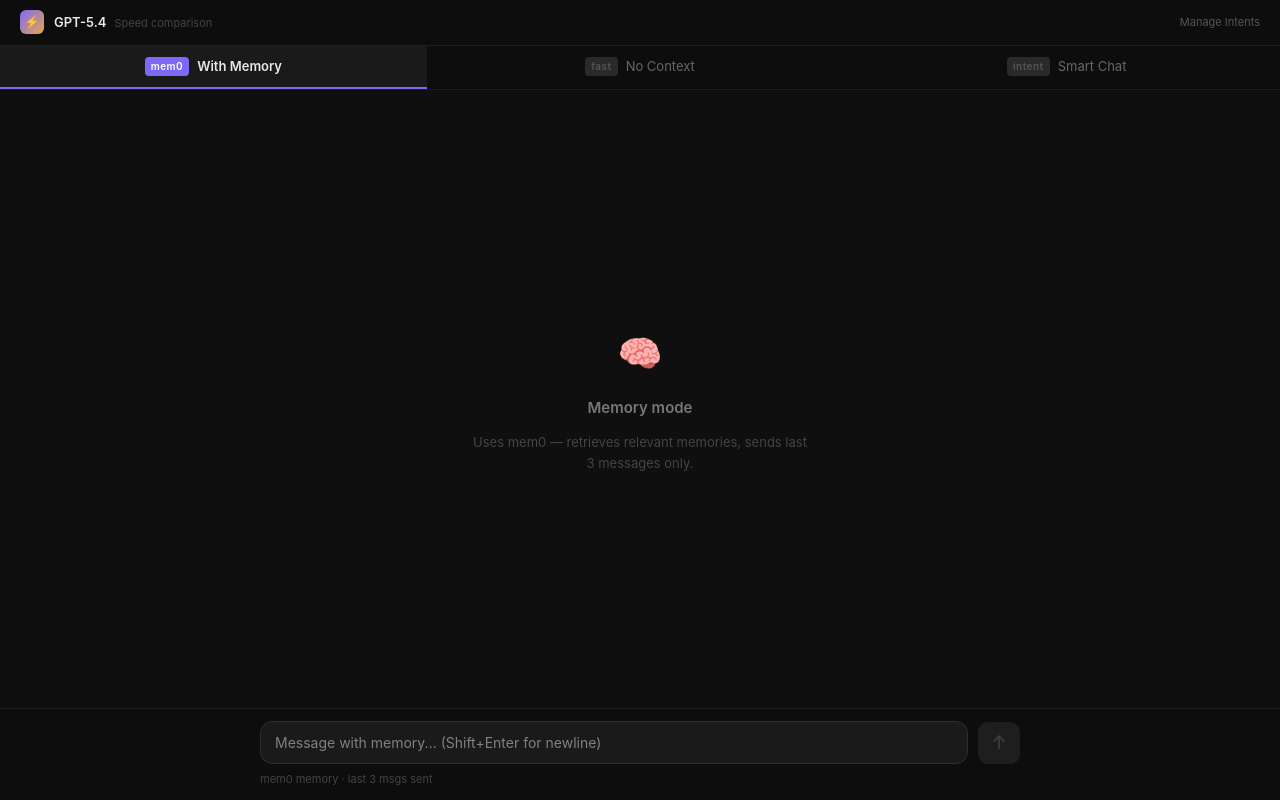
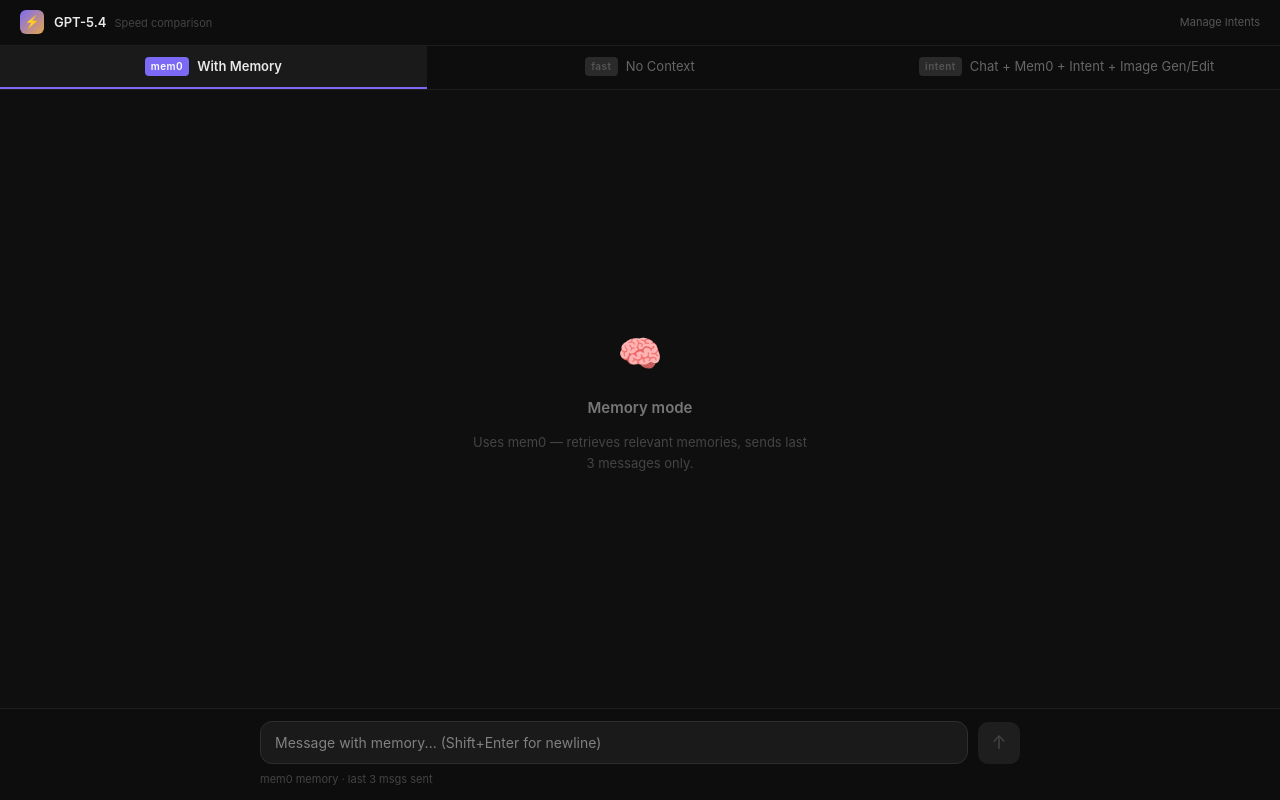
Before and after one commit to ahmad-44/test-llm-speed-with-without-context, a Next.js app: page / in a window 1280 px wide. Built offline with nearby package versions, Linux system fonts and the light colour scheme.

Commit message:
Rename Smart Chat tab to Chat + Mem0 + Intent + Image Gen/Edit

```diff
--- a/app/page.tsx
+++ b/app/page.tsx
@@ -880,7 +880,7 @@
       <div style={{ display: "flex", borderBottom: "1px solid #1e1e1e", background: "#0d0d0d", flexShrink: 0 }}>
         <Tab active={mode === "context"} onClick={() => setMode("context")} label="With Memory" badge="mem0" color="#7c6af7" />
         <Tab active={mode === "bare"} onClick={() => setMode("bare")} label="No Context" badge="fast" color="#2ea87e" />
-        <Tab active={mode === "intent"} onClick={() => setMode("intent")} label="Smart Chat" badge="intent" color="#e5a64b" />
+        <Tab active={mode === "intent"} onClick={() => setMode("intent")} label="Chat + Mem0 + Intent + Image Gen/Edit" badge="intent" color="#e5a64b" />
       </div>
 
       {mode === "context" && (
```
